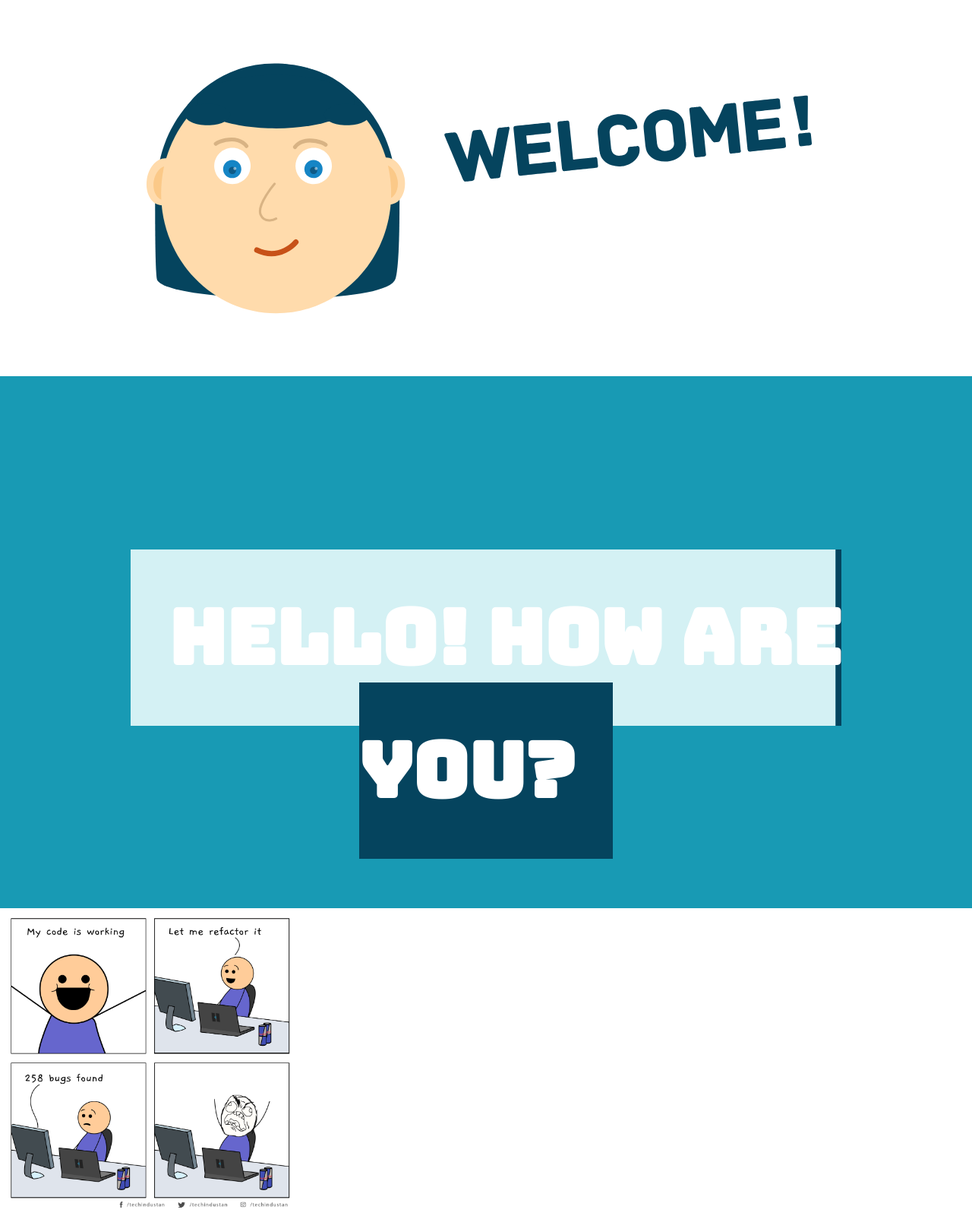
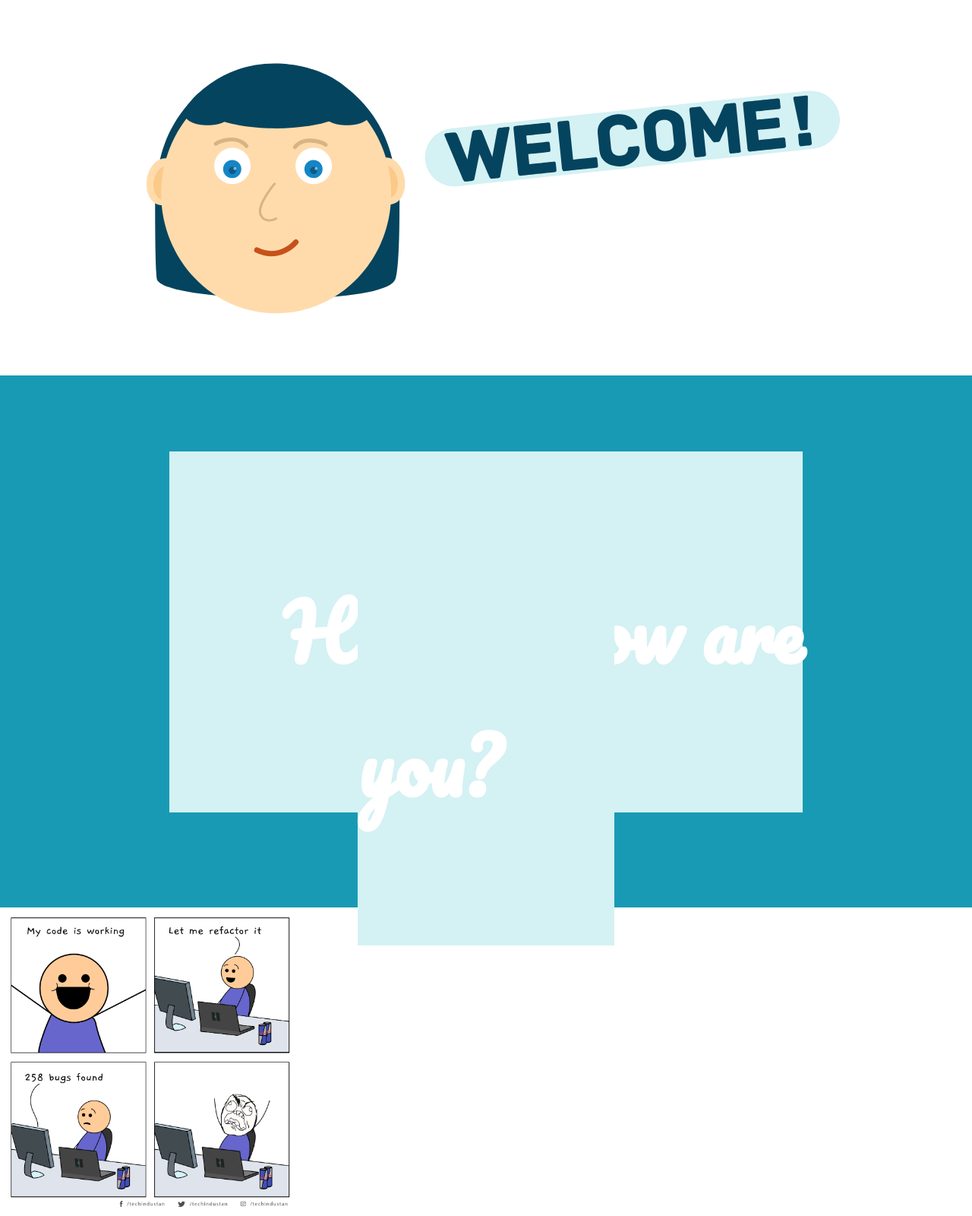
Before and after one commit to Denniskuh/front-end-project, a PHP site: page / in a window 1280 px wide. Shown: the whole page at 76% size. Run offline with PHP 8.4, Linux system fonts and the light colour scheme.

Commit message:
server update

```diff
--- a/src/ui/02_atoms/Headings/Content-Heading/_content-headings.scss
+++ b/src/ui/02_atoms/Headings/Content-Heading/_content-headings.scss
@@ -11,7 +11,7 @@
             background-repeat: repeat;
             background-size: cover;
             background-position-x: var(--scrollPos);
-            padding: 50px;
+            padding: 150px;
         }
     }
 }
--- a/src/ui/05_pages/General/_general.scss
+++ b/src/ui/05_pages/General/_general.scss
@@ -1,5 +1,4 @@
 *{
     margin: 0;
     box-sizing: border-box;
-    font-family: $font-family-bungee;
 }
--- a/styling.css
+++ b/styling.css
@@ -1,2 +1,2 @@
-@import url("https://fonts.googleapis.com/css2?family=Bungee&display=swap");@import url("https://fonts.googleapis.com/css2?family=Bungee+Shade&display=swap");@import url("https://fonts.googleapis.com/css2?family=Pacifico&display=swap");.content h1{color:#fff;font-family:"Pacifico",cursive;font-size:100px;font-weight:bold;margin:0}.content h1 span{background-image:url("/src/images/SVG/spectrum.svg");background-repeat:repeat;background-size:cover;background-position-x:var(--scrollPos);padding:50px}.opening-anim{overflow:hidden;top:0;background-color:#fff;padding:0 150px;height:100%;width:100%}.content{padding:250px 50px;top:100%;height:700px;width:100%;background-color:#189AB4;text-align:center}*{margin:0;box-sizing:border-box;font-family:"Bungee",cursive}
+@import url("https://fonts.googleapis.com/css2?family=Bungee&display=swap");@import url("https://fonts.googleapis.com/css2?family=Bungee+Shade&display=swap");@import url("https://fonts.googleapis.com/css2?family=Pacifico&display=swap");.content h1{color:#fff;font-family:"Pacifico",cursive;font-size:100px;font-weight:bold;margin:0}.content h1 span{background-image:url("/src/images/SVG/spectrum.svg");background-repeat:repeat;background-size:cover;background-position-x:var(--scrollPos);padding:150px}.opening-anim{overflow:hidden;top:0;background-color:#fff;padding:0 150px;height:100%;width:100%}.content{padding:250px 50px;top:100%;height:700px;width:100%;background-color:#189AB4;text-align:center}*{margin:0;box-sizing:border-box}
 /*# sourceMappingURL=styling.css.map */
```
Also changed, not shown: src/ui/01_fundaments/Animations/container-title/titleAnim.json (+1 -1 lines), 1 other file.
